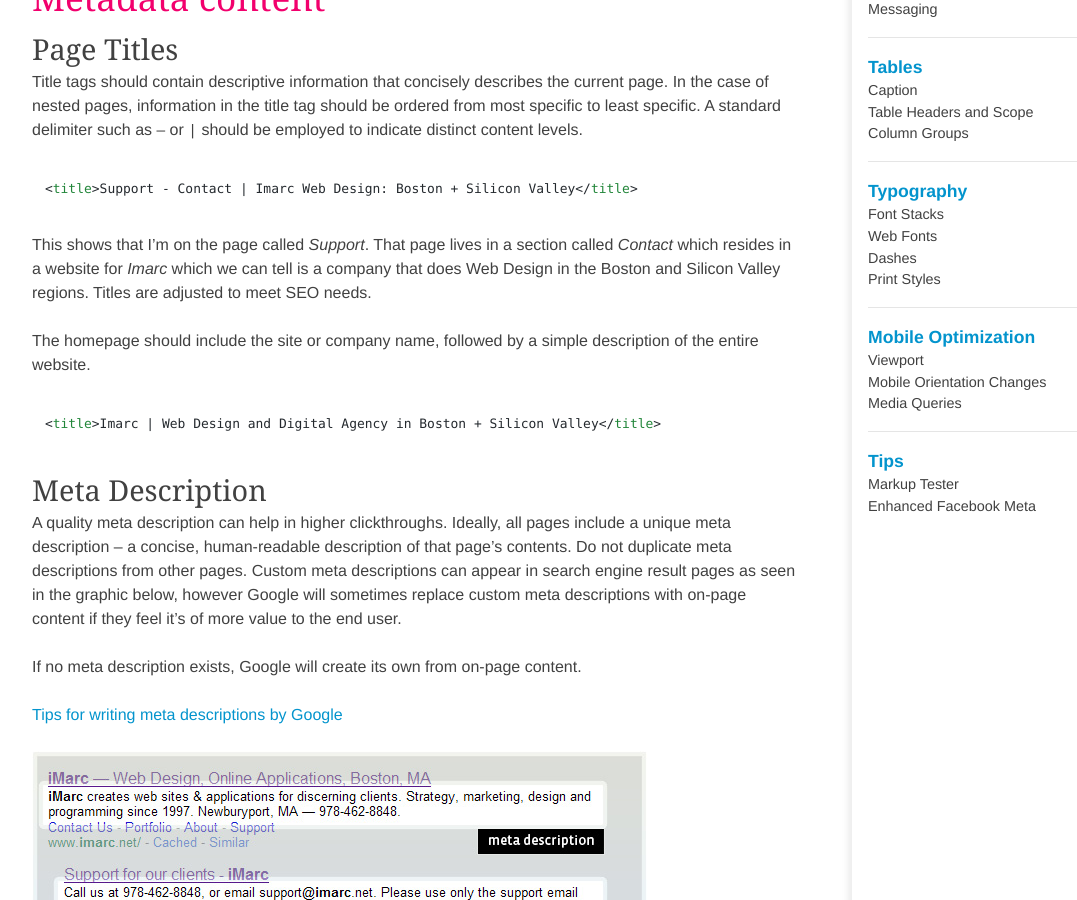
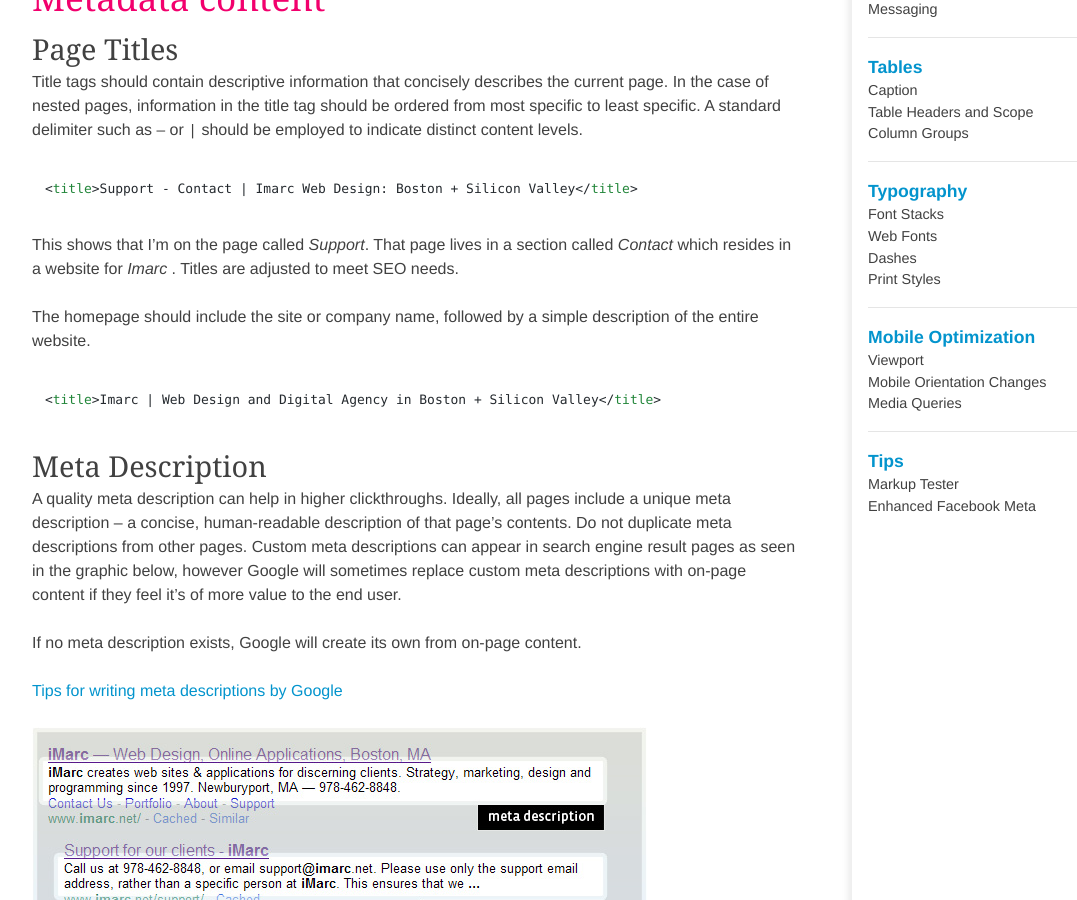
Before and after one commit to imarc/handbook, a Jekyll site: the page built from frontend.markdown, in a window 1280 px wide and 900 px high, scrolled down 1334 px. Shown: the whole window, without its empty margins (88-1165 px from the left). Built offline with Jekyll 4.4.1, drawn with Linux system fonts in a browser that asks for light colours; nearby versions of some CDN libraries; some web fonts are replaced.

Commit message:
minor edit to <title> explanation

```diff
--- a/frontend.markdown
+++ b/frontend.markdown
@@ -47,8 +47,7 @@
 	<title>Support - Contact | Imarc Web Design: Boston + Silicon Valley</title>
 
 This shows that I’m on the page called *Support*. That page lives in a section called *Contact*
-which resides in a website for *Imarc* which we can tell is a company that does Web Design in
-the Boston and Silicon Valley regions. Titles are adjusted to meet SEO needs.
+which resides in a website for *Imarc* . Titles are adjusted to meet SEO needs.
 
 The homepage should include the site or company name, followed by a simple description
 of the entire website.
```
